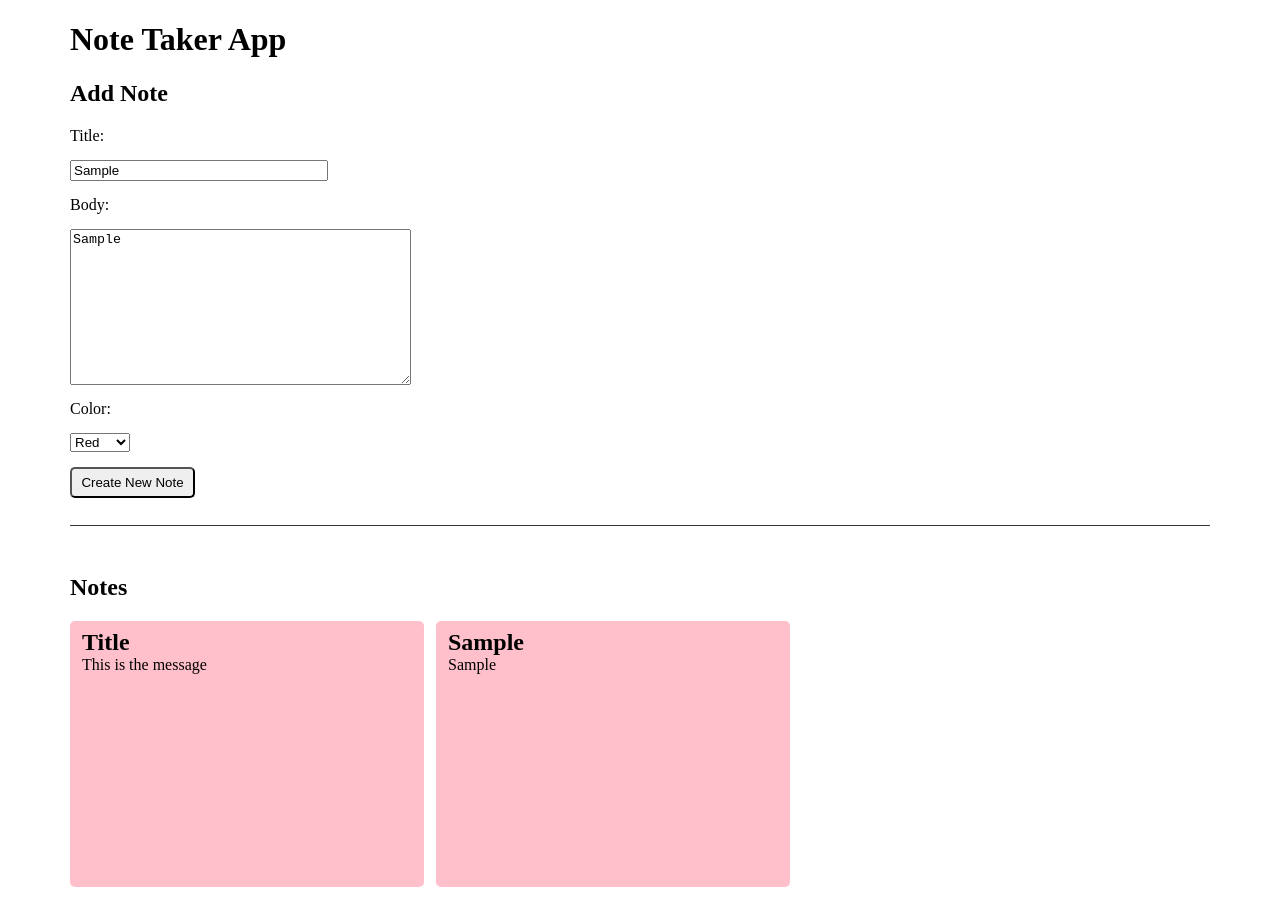
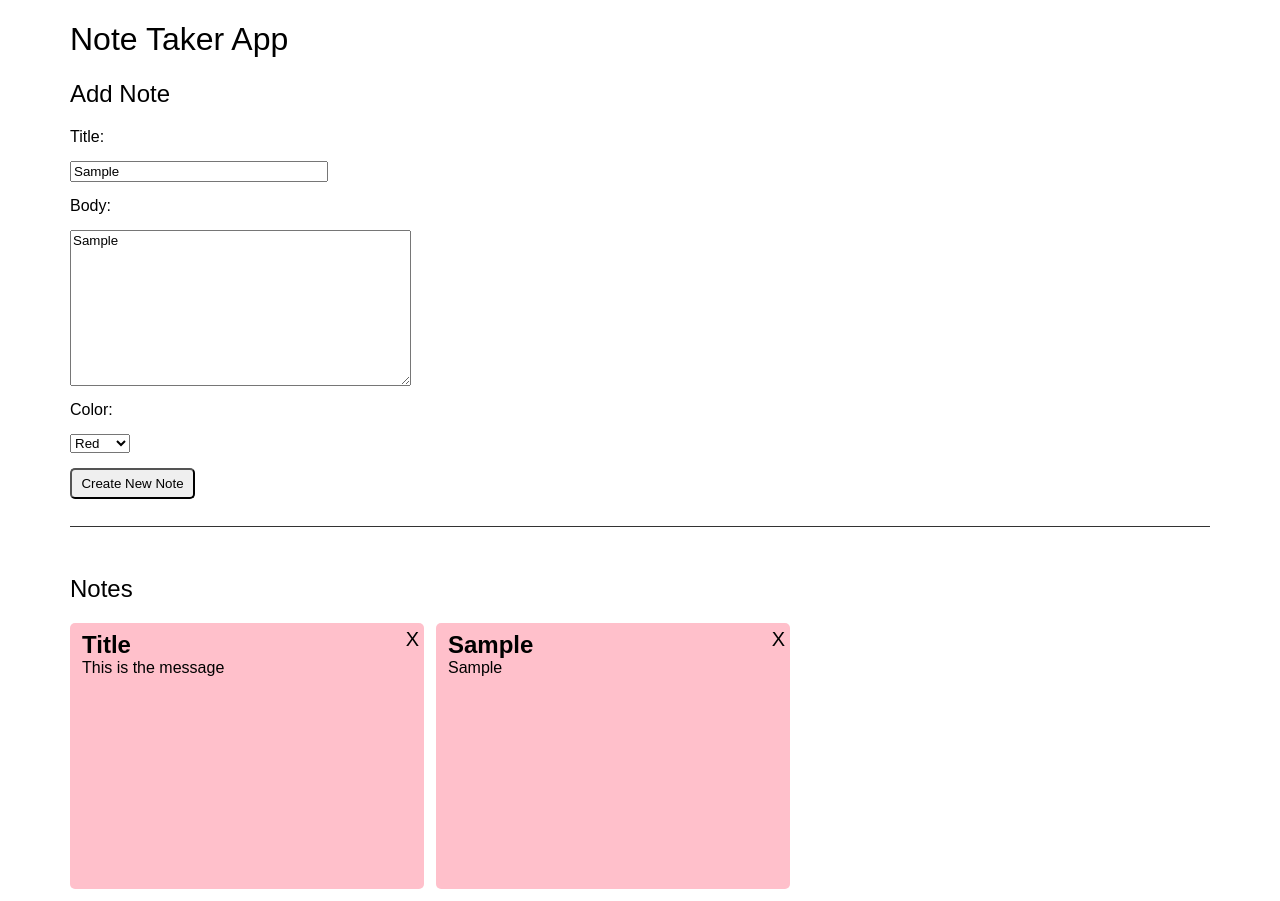
Before and after one commit to scottmurphy1111/note-taker-app, a plain HTML site: page index.html in a window 1280 px wide. Both pictures are taken after typing "Sample", "Sample" into the empty fields and a click on the button "Create New Note". Drawn offline with Linux system fonts and the light colour scheme.

Commit message:
adding deleteNote, globalizing vars

```diff
--- a/index.html
+++ b/index.html
@@ -5,7 +5,7 @@
   <meta name="viewport" content="width=device-width, initial-scale=1.0"/>
   <meta http-equiv="X-UA-Compatible" content="IE=edge">
   <title>Note Taker App</title>
-  <link href="https://fonts.googleapis.com/css?family=Montserrat:400,700" rel="stylesheet">
+  <!-- <link href="https://fonts.googleapis.com/css?family=Montserrat:400,700" rel="stylesheet"> -->
   <link inline href="styles.css" type="text/css" rel="stylesheet">
 </head>
 <body>
@@ -17,6 +17,7 @@
       <input type="text" id="title" name="title" />
       <label>Body:</label>
       <textarea rows="10" cols="40" id="message" name="message"></textarea>
+      <div id="error"></div>
       <label>Color:</label>
       <select id="color" name="color">
         <option value="red" selected>Red</option>
@@ -29,6 +30,7 @@
     <h2>Notes</h2>
     <ul id="notes">
       <li class="red">
+        <span class="delete">X</span>
         <span class="note-title">Title</span>
         <span class="note-message">This is the message</span>
       </li>
--- a/scripts.js
+++ b/scripts.js
@@ -1,33 +1,62 @@
 (function() {
+
   var app = {
 
+    errorDisplay: document.getElementById('error'),
+    title: document.getElementById('title'),
+    message: document.getElementById('message'),
+    color: document.getElementById('color'),
+    addButton: document.getElementById('add-btn'),
+    deleteButton: document.querySelector('.delete'),
+    notes: document.getElementById('notes'),
+
     init: function() {
-      var addButton = document.getElementById('add-btn');
-      addButton.addEventListener('click', app.createNote);
+      // var title = document.getElementById('title'),
+      // message = document.getElementById('message'),
+      // color = document.getElementById('color');
+
+
+      console.log(app.errorDisplay);
+
+      app.title.addEventListener('focus', app.clearError);
+      app.message.addEventListener('focus', app.clearError);
+
+      //var addButton = document.getElementById('add-btn');
+      app.addButton.addEventListener('click', app.createNote);
+
+
+      app.deleteButton.addEventListener('click', app.deleteNote);
+    },
+    clearError: function() {
+      console.log(app.errorDisplay);
+      app.errorDisplay.innerHTML = '';
     },
     createNote: function() {
-      var title = document.getElementById('title'),
-      message = document.getElementById('message'),
-      color = document.getElementById('color');
       note = new Object();
 
-      if(!title.value || !message.value) {
+      if(!app.title.value || !app.message.value) {
         //TODO add error
         //alert('Must add values to Add Note');
+
+        app.errorDisplay.innerHTML = '<span>Values required</span>';
         return;
       } else {
-        note.title = title.value;
-        note.message = message.value;
-        note.color = color.value;
+        note.title = app.title.value;
+        note.message = app.message.value;
+        note.color = app.color.value;
 
         app.addNote(note);
       }
     },
     addNote: function(note) {
-      var notes = document.getElementById('notes'),
-      li = document.createElement('li'),
+      var li = document.createElement('li'),
+      deleteBtn = document.createElement('span'),
       title = document.createElement('span'),
       message = document.createElement('span');
+
+      deleteBtn.className = 'delete';
+      deleteBtn.innerHTML = 'X';
+      deleteBtn.addEventListener('click', app.deleteNote);
 
       title.className = 'note-title';
       title.innerHTML = note.title;
@@ -37,16 +66,17 @@
 
       li.className = note.color;
 
+      li.appendChild(deleteBtn);
       li.appendChild(title);
       li.appendChild(message);
 
-      notes.appendChild(li);
+      app.notes.appendChild(li);
     },
     editNote: function(note) {
       //TODO
     },
-    deleteNote: function(note) {
-      //TODO
+    deleteNote: function() {
+      this.parentNode.remove();
     }
   };
 
--- a/styles.css
+++ b/styles.css
@@ -1,6 +1,11 @@
 body {
   margin: 0;
   padding: 0;
+
+}
+* {
+  font-family: Proxima Nova, sans-serif;
+  font-weight: 300;
 }
 
 #wrapper {
@@ -32,6 +37,10 @@ textarea {
   margin-bottom: 15px;
 }
 
+#error {
+  color: red;
+}
+
 select {
   display: block;
   margin-bottom: 15px;
@@ -51,6 +60,7 @@ ul {
 
 /*TODO add flex*/
 #notes li {
+  position: relative;
   list-style-type: none;
   display: block;
   float: left;
@@ -75,6 +85,14 @@ ul {
   background: skyblue;
 }
 
+.delete {
+  position: absolute;
+  top: 5px;
+  right: 5px;
+  font-size: 1.25em;
+  cursor: pointer;
+}
+
 .note-title {
   font-size: 1.5em;
   font-weight: bold;
```
